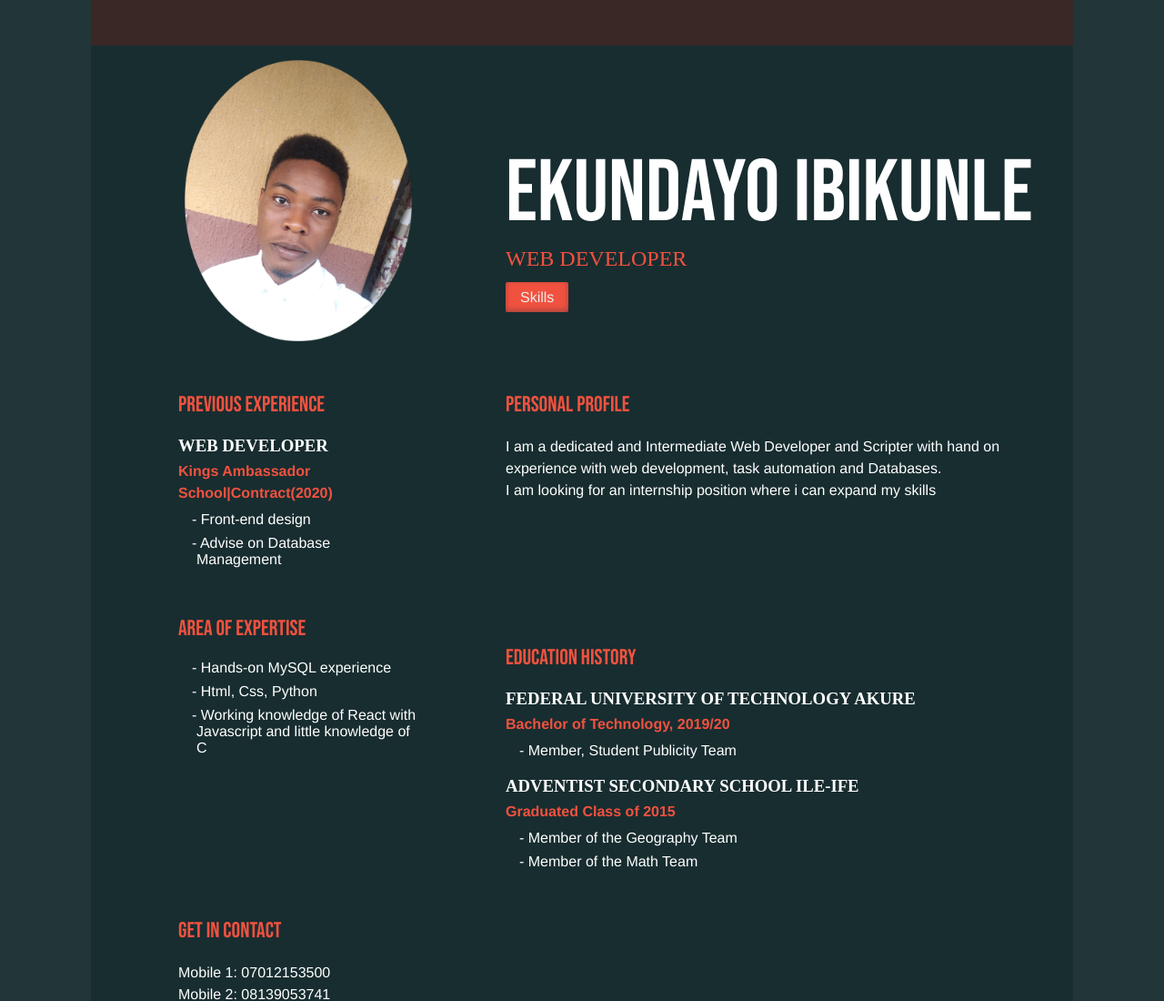
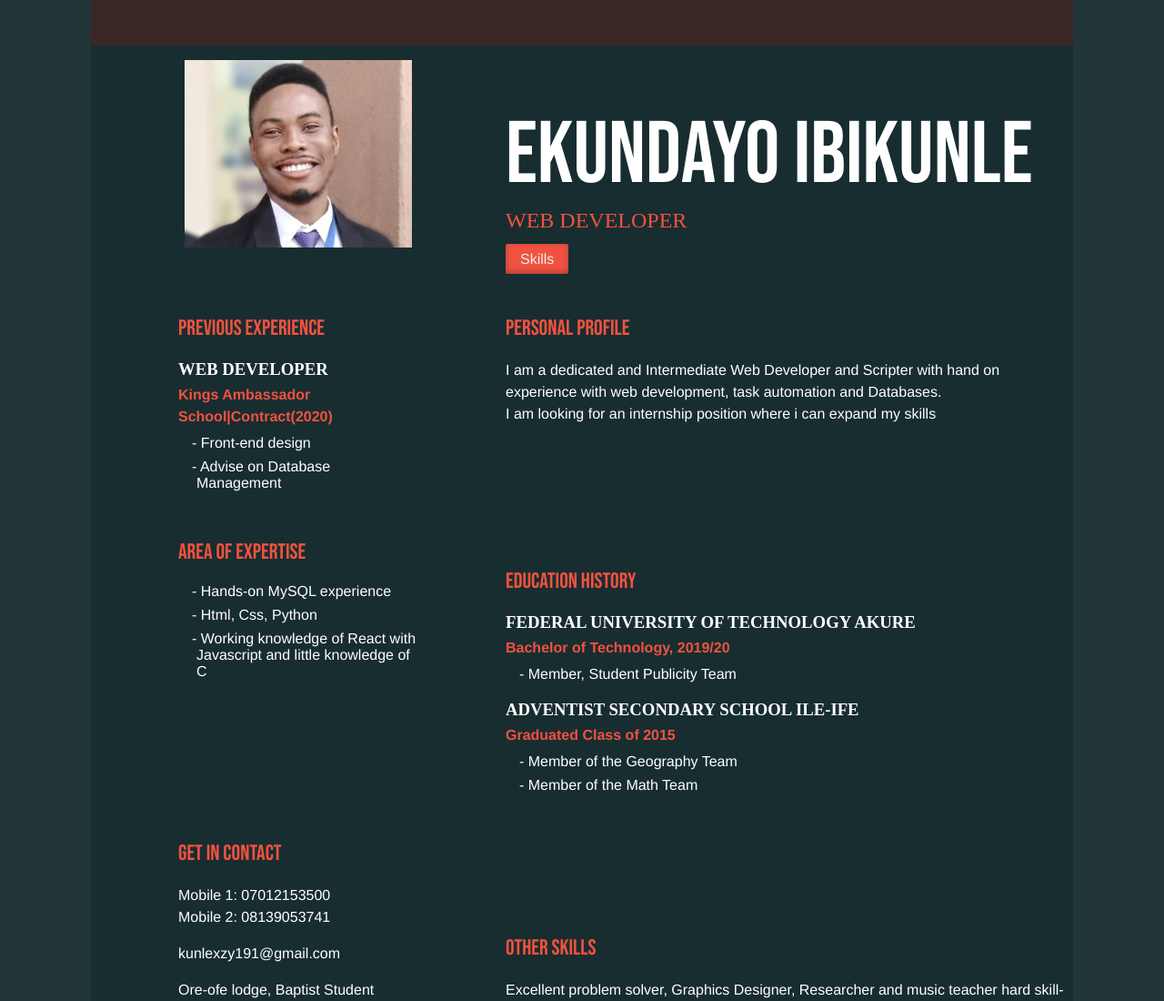
Before and after one commit to Gelbero46/Resume-2.0, a plain HTML site: page index.html in a window 1280 px wide. Shown: the top 1100 px of the page at 91% size. Drawn offline with Linux system fonts and the light colour scheme; files whose address does not match are found by name; a web font is replaced by a local one.

Commit message:
Update index.html

```diff
--- a/index.html
+++ b/index.html
@@ -13,7 +13,7 @@
         <div class="box"></div>
         <div class="image dark">
             <!-- <img src="./images/brand-logo.png"> -->
-            <img src="./images/Gelbero.png">
+            <img src="./images/profilePics.jpg">
         </div>
         <header class="light head">
             <div class="head">
```
